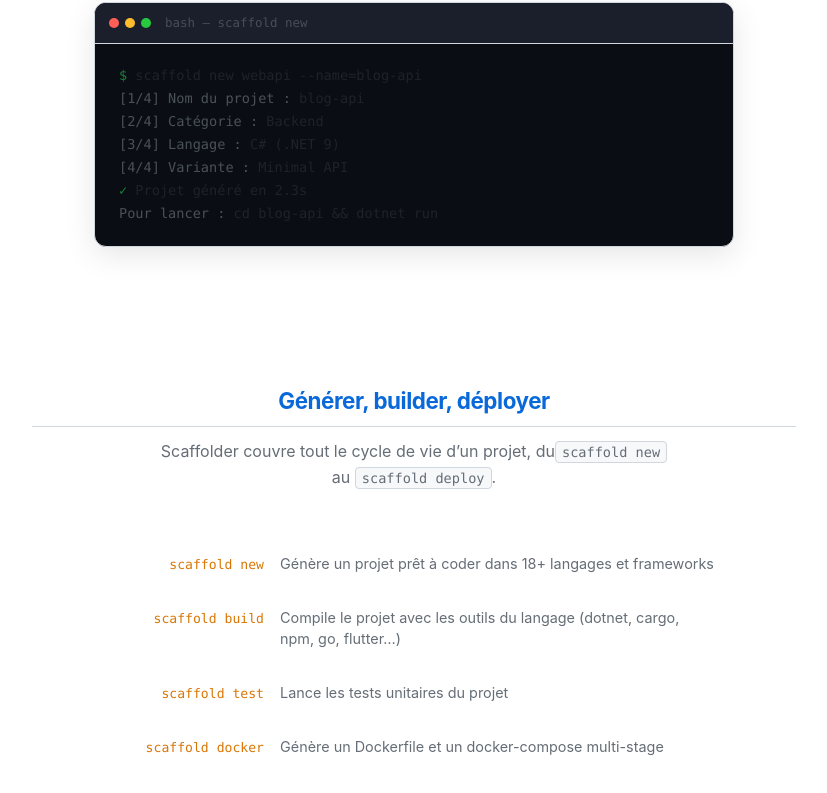
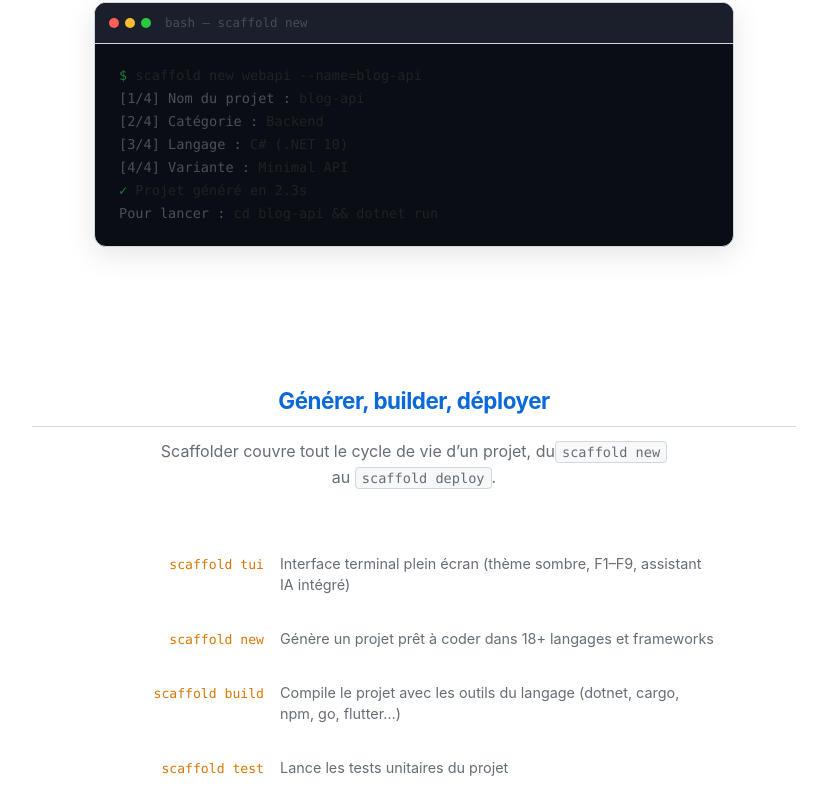
Before and after one commit to akaletekoffilevis/scaffold-docs, a React (Vite) app: page / in a window 1280 px wide. Shown: the part 574-1367 px from the top of the page, without its empty margins (226-1053 px from the left). Built offline with nearby package versions, Linux system fonts and the light colour scheme.

Commit message:
docs: mention TUI et .NET 10 sur la landing

```diff
--- a/src/pages/Landing.tsx
+++ b/src/pages/Landing.tsx
@@ -44,7 +44,7 @@ export default function Landing() {
           <br />
           <span className="dim">[2/4] Cat&eacute;gorie :</span> Backend
           <br />
-          <span className="dim">[3/4] Langage :</span> C# (.NET 9)
+          <span className="dim">[3/4] Langage :</span> C# (.NET 10)
           <br />
           <span className="dim">[4/4] Variante :</span> Minimal API
           <br />
@@ -61,6 +61,13 @@ export default function Landing() {
           <code>scaffold new</code> au <code>scaffold deploy</code>.
         </p>
         <div className="features-list">
+          <div className="feature-row">
+            <span className="feature-cmd">scaffold tui</span>
+            <span className="feature-desc">
+              Interface terminal plein &eacute;cran (th&egrave;me sombre, F1&ndash;F9,
+              assistant IA int&eacute;gr&eacute;)
+            </span>
+          </div>
           <div className="feature-row">
             <span className="feature-cmd">scaffold new</span>
             <span className="feature-desc">
```
